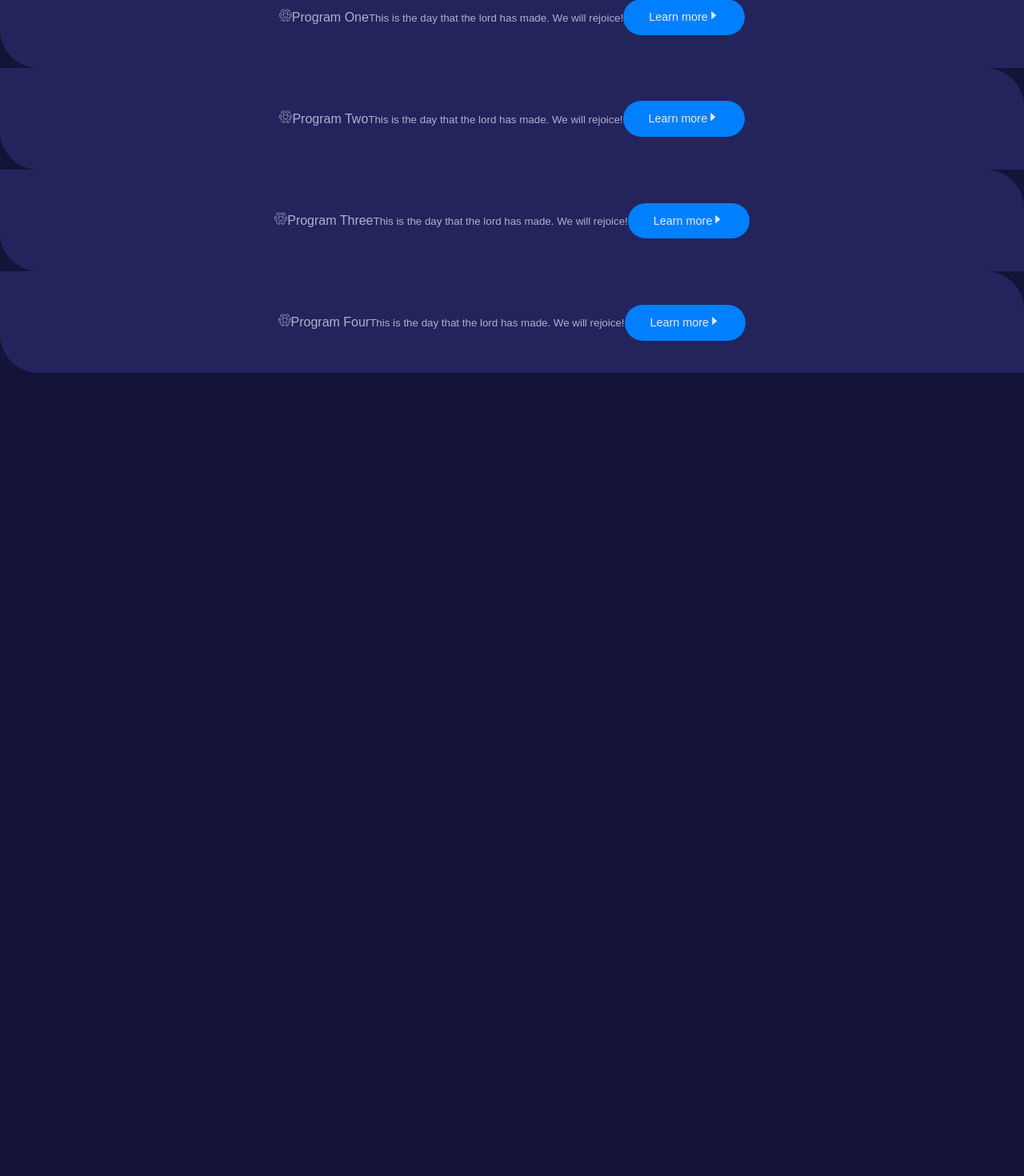
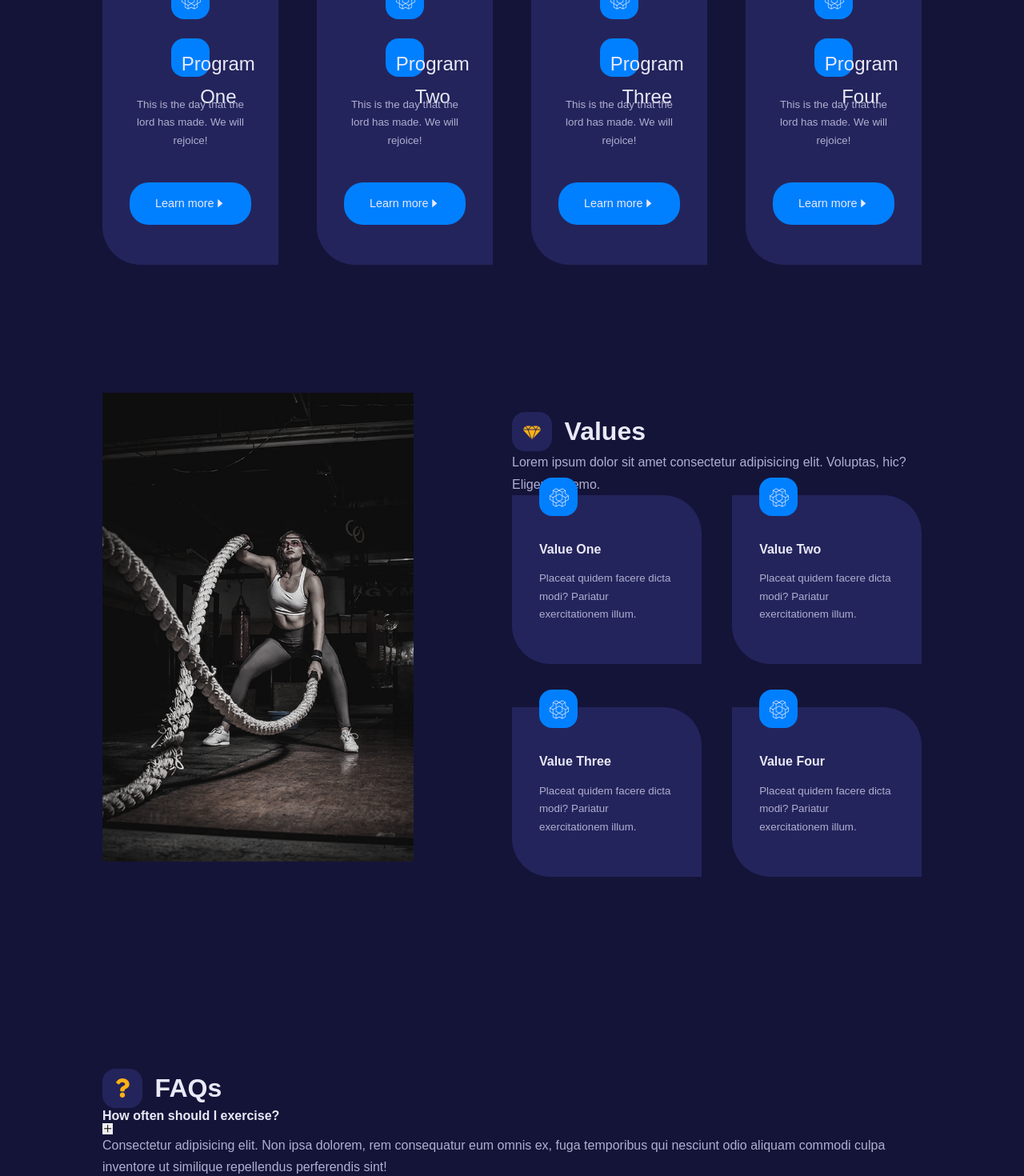
Before and after one commit to Andy3643/chuma-react, a React (Create React App) app: page / in a window 1280 px wide. Shown: the part 1100-2570 px from the top of the page at 80% size. Before the commit the page ends 1566 px from the top, so only its background shows below. Built offline with nearby package versions, Linux system fonts and the light colour scheme.

Commit message:
ft-add frequently asked questions section

```diff
--- /dev/null
+++ b/src/components/FAQ.jsx
@@ -0,0 +1,19 @@
+import React from 'react'
+import { AiOutlinePlus } from 'react-icons/ai'
+import { AiOutlineMinus } from 'react-icons/ai'
+
+
+const FAQ = ({question,answer}) => {
+  return (
+    <article className='faq'>
+        <div>
+            <h4>{question}</h4>
+            <button className='faq__icon'><AiOutlinePlus/></button>
+        </div>
+        <p>{answer}</p>
+    </article>
+
+  )
+}
+
+export default FAQ
--- /dev/null
+++ b/src/components/FAQs.jsx
@@ -0,0 +1,24 @@
+import React from 'react'
+import SectionHead from './SectionHead'
+import { FaQuestion } from 'react-icons/fa'
+import { faqs } from '../data'
+import FAQ from './FAQ'
+
+const FAQs = () => {
+  return (
+    <section>
+        <div className="container faqs__container">
+            <SectionHead icon={<FaQuestion/>} title='FAQs'/>
+            <div className='faqs__wrapper'>
+                {
+                    faqs.map(({id,question,answer})=>{
+                        return <FAQ key={id} question={question} answer={answer}/>
+                    })
+                }
+            </div>
+        </div>
+    </section>
+  )
+}
+
+export default FAQs
--- a/src/components/Programs.jsx
+++ b/src/components/Programs.jsx
@@ -11,8 +11,8 @@
     <section className='programs'>
         <div className="container programs__container">
             <SectionHead icon={<FaCrown/>} title="Programs"/>
-        </div>
-        <div className="programs_wrapper">
+
+        <div className="programs__wrapper">
             {
                 programs.map(({id,icon,title,info,path})=>{
                     return <Card className='programs__program' key={id}>
@@ -24,6 +24,7 @@
                 })
             }
         </div>
+        </div>
     </section>
   )
 }
--- /dev/null
+++ b/src/components/Values.jsx
@@ -0,0 +1,39 @@
+import React from 'react'
+import Image from '../images/values.jpg'
+import SectionHead from './SectionHead'
+import {GiCutDiamond} from 'react-icons/gi'
+import {values} from '../data'
+import Card  from '../UI/Card'
+
+
+const Values = () => {
+  return (
+    <section className='values'>
+        <div className='container values__container'>
+            <div className="values__left">
+                <div className="values__image">
+                     <img src={Image} alt="values" />
+                </div>
+            </div>
+            <div className="values__right">
+                <SectionHead icon={<GiCutDiamond/>} title='Values'/>
+                <p>Lorem ipsum dolor sit amet consectetur adipisicing elit. Voluptas, hic? Eligendi, nemo.</p>
+                <div className="values__wrapper">
+                    {
+                        values.map(({id,icon,title,desc})=>{
+                            return <Card className='values__value' key={id}>
+                            <span>{icon}</span>
+                            <h4>{title}</h4>
+                            <small>{desc}</small>
+
+                            </Card>
+                        })
+                    }
+                </div>
+                </div>
+        </div>
+    </section>
+  )
+}
+
+export default Values
--- a/src/index.css
+++ b/src/index.css
@@ -115,3 +115,27 @@
     border-color: var(--color-gray-400);
 
 }
+.card span{
+    height: 3rem;
+    width: 3rem;
+    background:var(--color-primary);
+    color: var(--color-gray-100);
+    padding: 0.8rem;
+    display: grid;
+    place-items: center;
+    margin-inline: auto;
+    margin-bottom: 1.5rem;
+    font-size: 1.5rem;
+    border-radius: 1rem;
+    transition: var(--transition);
+}
+.card:hover span{
+    background: var(--color-secondary);
+    color: var(--color-gray-600);
+
+}
+.card small{
+    margin-top: 1rem;
+    display: block;
+    font-weight: 300;
+}
--- a/src/pages/home/Home.css
+++ b/src/pages/home/Home.css
@@ -43,3 +43,54 @@
 .main__header-image{
     position: relative;
 }
+/* programs */
+.programs{
+    margin-top: 4rem;
+}
+.programs__wrapper{
+    display: grid;
+    grid-template-columns: repeat(4, 1fr);
+    gap: 3rem;
+    margin-top: 4rem;
+}
+.programs__program a{
+    margin-top: 2.5rem;
+    display: flex;
+    align-items: center;
+    justify-content: center;
+}
+.programs__program:hover a{
+    background: var(--color-secondary);
+    color: var(--color-gray-600);
+}
+/* ===values=== */
+.values__container{
+    display: grid;
+    grid-template-columns: 38% 50%;
+    gap: 12%;
+}
+.values__image{
+    filter:saturate(0.25);
+    transform: var(--transition);
+
+}
+.values__image:hover{
+    filter: saturate(1);
+}
+.values__right{
+    margin:1.5rem 0 5rem;
+}
+.values__wrapper{
+    display: grid;
+    grid-template-columns: 1fr 1fr;
+    gap: 3.4rem 2.4rem;
+}
+.card.values__value{
+    padding-top: 3.5rem;
+    text-align: left;
+    position: relative;
+}
+.card.values__value span{
+    position: absolute;
+    top: -1.5rem;
+}
--- a/src/pages/home/Home.jsx
+++ b/src/pages/home/Home.jsx
@@ -1,12 +1,19 @@
 import React from 'react'
+import FAQ from '../../components/FAQ'
+import FAQs from '../../components/FAQs'
 import MainHeader from '../../components/MainHeader'
 import Programs from '../../components/Programs'
+import Values from '../../components/Values'
 import './Home.css'
+
 const Home = () => {
   return (
     <>
       <MainHeader/>
       <Programs/>
+      <Values/>
+      <FAQs/>
+      <FAQ/>
     </>
   )
 }
```
